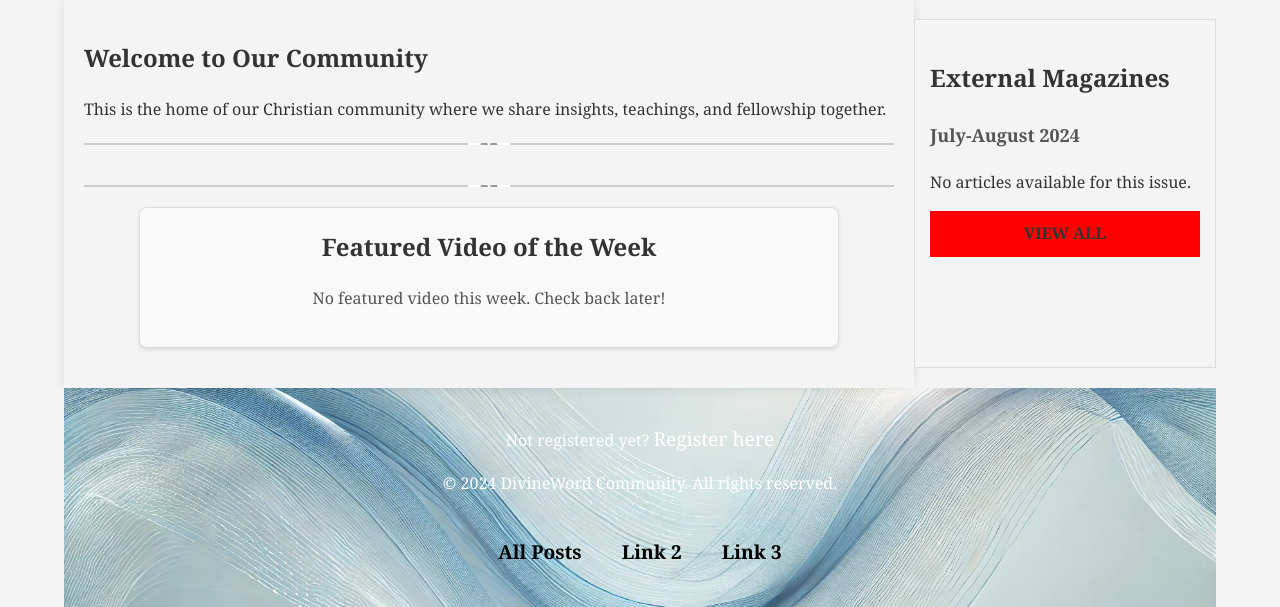
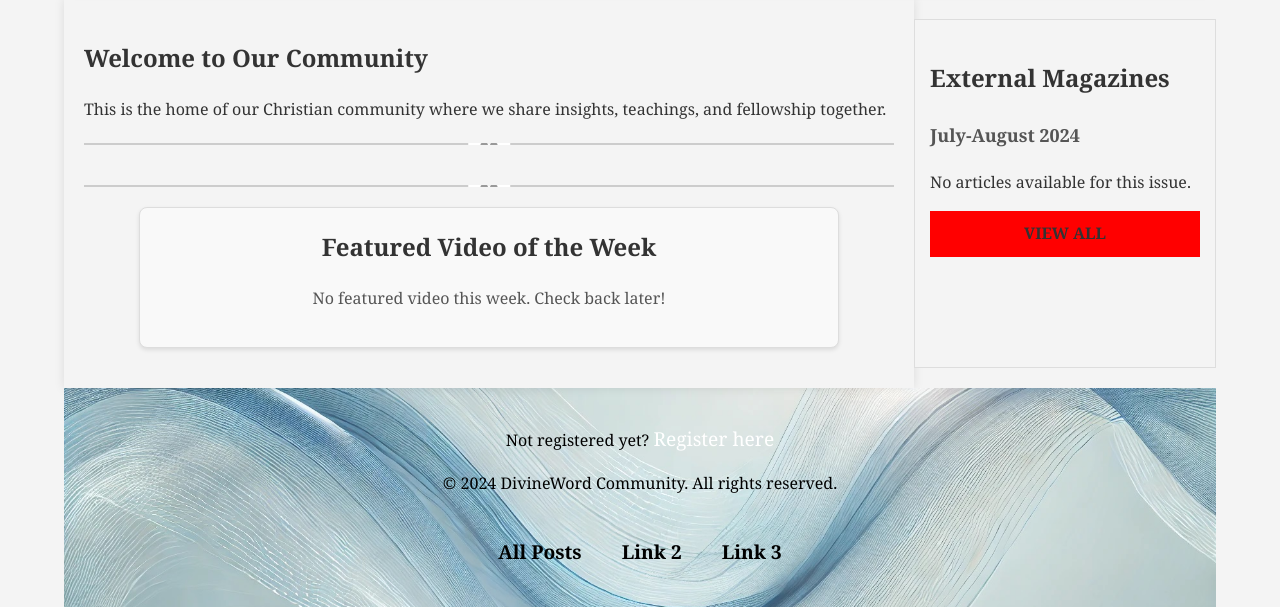
Before and after one commit to hotyute/public_html, a PHP site: page /index.php in a window 1280 px wide. Shown: the part 261-868 px from the top of the page. Run offline with PHP 8.4, Linux system fonts and the light colour scheme; data that the repository does not hold is empty.

Commit message:
modified:   styles/footer.css

```diff
--- a/styles/footer.css
+++ b/styles/footer.css
@@ -47,6 +47,10 @@ footer {
     color: #007BFF;
 }
 
+footer p {
+    color: #000;
+}
+
 @media screen and (max-width: 768px) {
 
     footer {
```
